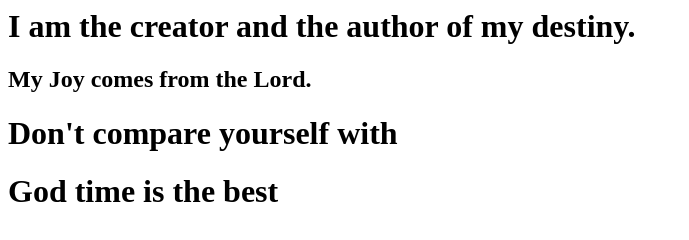
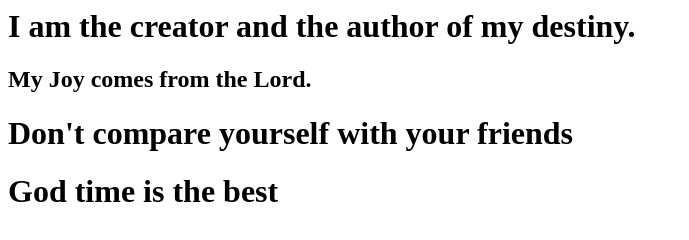
Before and after one commit to Kinsammy/devops_practical_using_git_and_github, a plain HTML site: page index.html in a window 1280 px wide. Shown: the whole page, without its empty margins (0-689 px from the left). Drawn offline with Linux system fonts and the light colour scheme.

Commit message:
error fixed

```diff
--- a/index.html
+++ b/index.html
@@ -2,7 +2,7 @@
 <body>
 <h1>I am the creator and the author of my destiny.</h1>
 <h2>My Joy comes from the Lord.</h2>
-<h1>Don't compare yourself with </h1>
+<h1>Don't compare yourself with your friends</h1>
 <h1>God time is the best</h1>
 </body>
 </html>
```
